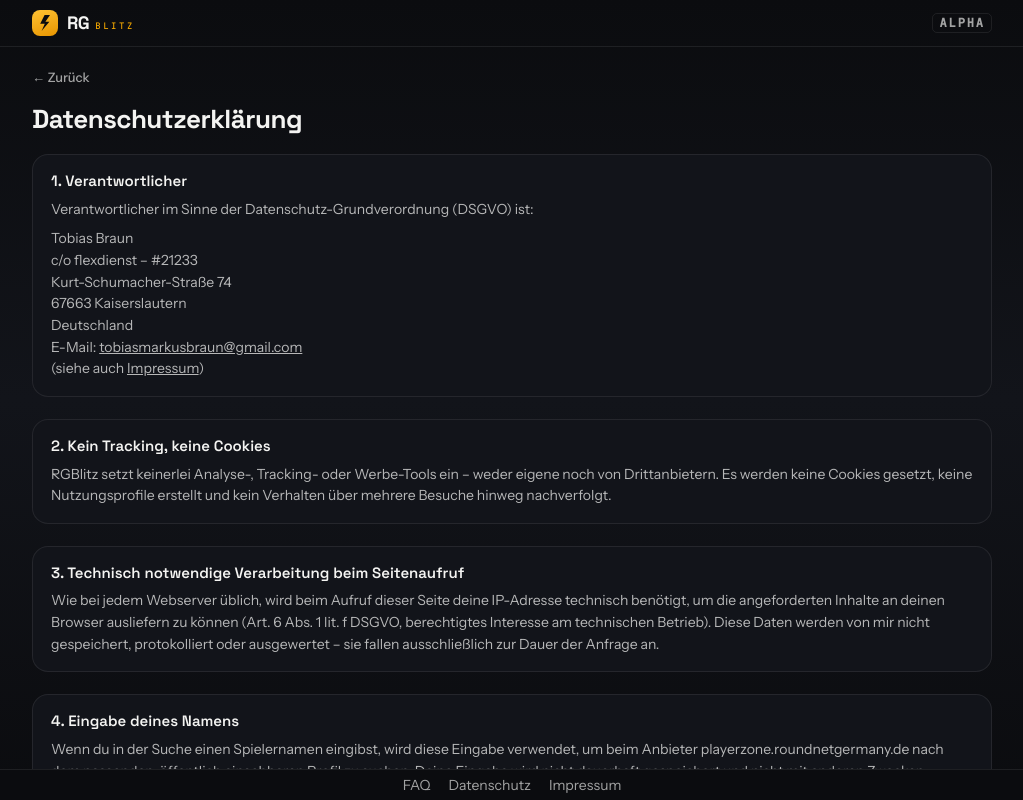
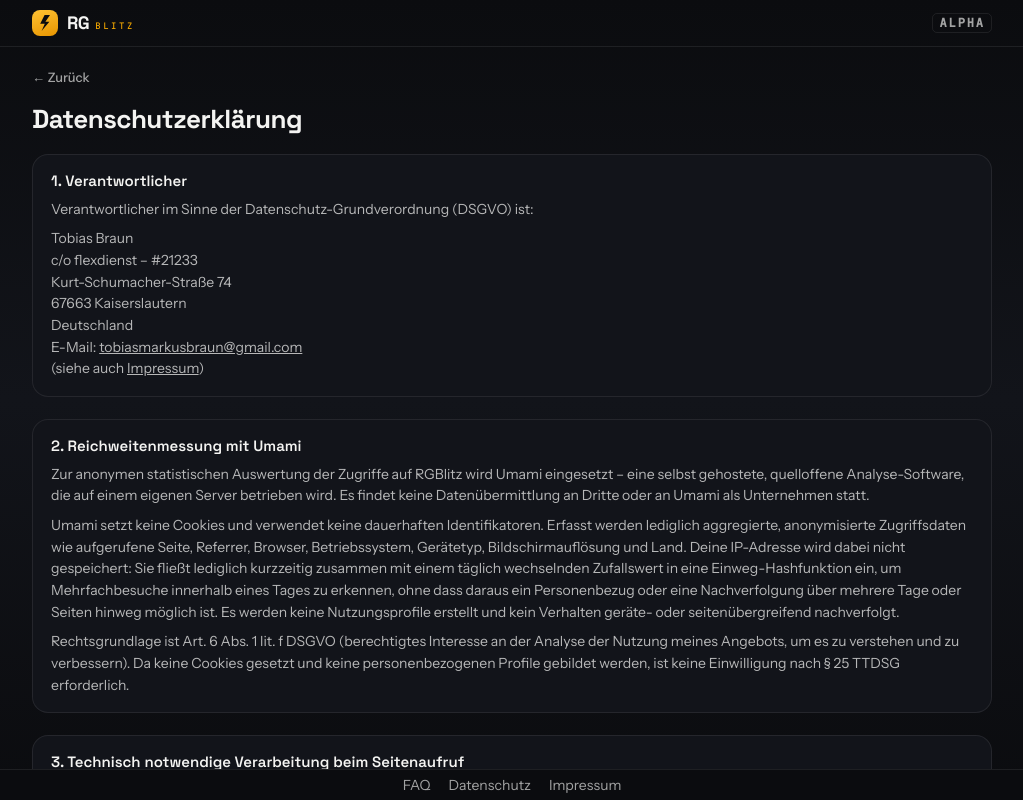
Before and after one commit to Tobias-Braun/rgblitz, a Nuxt app in the folder frontend/: page /datenschutz in a window 1280 px wide. Shown: the whole page, without its empty margins (128-1151 px from the left). Built offline with nearby package versions, Linux system fonts and the light colour scheme.

Commit message:
Update data pricacy

```diff
--- a/frontend/pages/datenschutz.vue
+++ b/frontend/pages/datenschutz.vue
@@ -26,12 +26,33 @@
       </section>
 
       <section class="entry">
-        <h2 class="question">2. Kein Tracking, keine Cookies</h2>
+        <h2 class="question">2. Reichweitenmessung mit Umami</h2>
         <p class="answer">
-          RGBlitz setzt keinerlei Analyse-, Tracking- oder Werbe-Tools ein –
-          weder eigene noch von Drittanbietern. Es werden keine Cookies
-          gesetzt, keine Nutzungsprofile erstellt und kein Verhalten über
-          mehrere Besuche hinweg nachverfolgt.
+          Zur anonymen statistischen Auswertung der Zugriffe auf RGBlitz wird
+          Umami eingesetzt – eine selbst gehostete, quelloffene
+          Analyse-Software, die auf einem eigenen Server betrieben wird. Es
+          findet keine Datenübermittlung an Dritte oder an Umami als
+          Unternehmen statt.
+        </p>
+        <p class="answer">
+          Umami setzt keine Cookies und verwendet keine dauerhaften
+          Identifikatoren. Erfasst werden lediglich aggregierte,
+          anonymisierte Zugriffsdaten wie aufgerufene Seite, Referrer,
+          Browser, Betriebssystem, Gerätetyp, Bildschirmauflösung und Land.
+          Deine IP-Adresse wird dabei nicht gespeichert: Sie fließt lediglich
+          kurzzeitig zusammen mit einem täglich wechselnden Zufallswert in
+          eine Einweg-Hashfunktion ein, um Mehrfachbesuche innerhalb eines
+          Tages zu erkennen, ohne dass daraus ein Personenbezug oder eine
+          Nachverfolgung über mehrere Tage oder Seiten hinweg möglich ist. Es
+          werden keine Nutzungsprofile erstellt und kein Verhalten
+          geräte- oder seitenübergreifend nachverfolgt.
+        </p>
+        <p class="answer">
+          Rechtsgrundlage ist Art. 6 Abs. 1 lit. f DSGVO (berechtigtes
+          Interesse an der Analyse der Nutzung meines Angebots, um es zu
+          verstehen und zu verbessern). Da keine Cookies gesetzt und keine
+          personenbezogenen Profile gebildet werden, ist keine Einwilligung
+          nach § 25 TTDSG erforderlich.
         </p>
       </section>
 
@@ -144,7 +165,7 @@
       <section class="entry">
         <h2 class="question">9. Aktualität dieser Datenschutzerklärung</h2>
         <p class="answer">
-          Stand: August 2026. Diese Datenschutzerklärung kann bei Bedarf
+          Stand: September 2026. Diese Datenschutzerklärung kann bei Bedarf
           angepasst werden, um rechtlichen Anforderungen oder Änderungen am
           Dienst zu entsprechen.
         </p>
```
